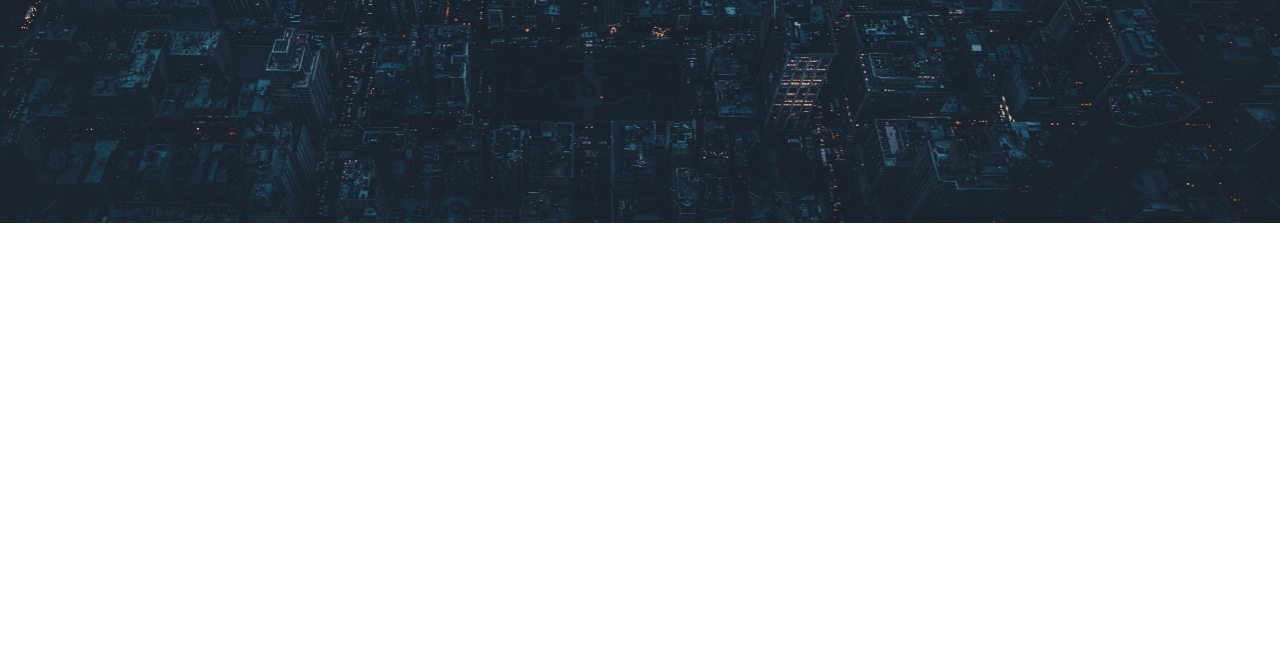
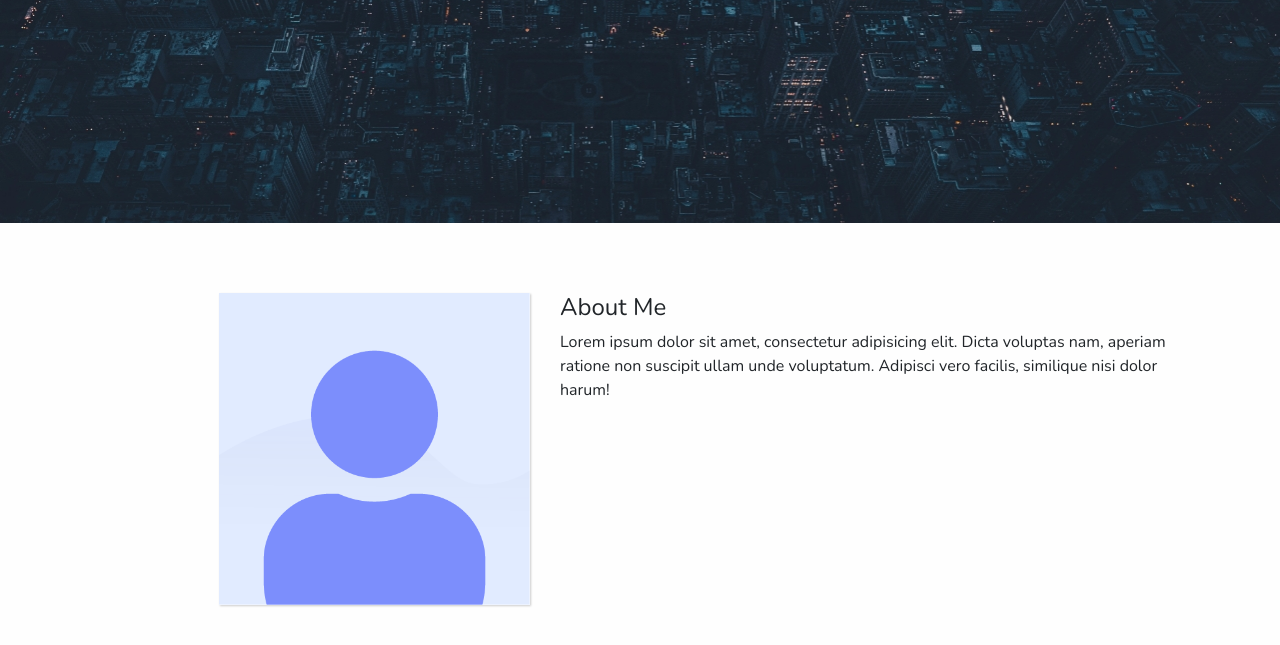
Before and after one commit to PunyaSaya19/PunyaSaya19.github.io, a plain HTML site: page index.html in a window 1280 px wide. Shown: the part 577-1222 px from the top of the page. Drawn offline with nearby package versions, Linux system fonts and the light colour scheme.

Commit message:
create about section

```diff
--- a/assets/css/style.css
+++ b/assets/css/style.css
@@ -21,6 +21,7 @@
   --font-blue : #1597E5;
   /* other */
   --section-min-height : 100vh;
+  --section-padding-top : 30px;
 }
 
 /* root mobile */
@@ -42,14 +43,21 @@
   box-sizing: border-box;
   font-weight: normal;
 }
+html {
+  overflow-x: hidden;
+}
 
 body {
+  width: 100%;
   background : var(--bg-white);
   min-height: 2000px;
   overflow-x: hidden;
 }
 section {
   min-height: var(--section-min-height);
+}
+section.section {
+  padding-top: var(--section-padding-top);
 }
 
 /* navbar */
@@ -181,8 +189,6 @@ section {
   color: #000;
   letter-spacing: .1rem;
 }
-
-
 #hero .hero_img {
   text-align: center;
   width: 50%;
@@ -204,6 +210,26 @@ section {
 }
 .hero_img .hero_sosmed a:hover i {
   transform: scale(1.2);
+}
+
+/* about */
+#about .about_img {
+  text-align: right;
+}
+#about .about_img img{
+  width : 70%;
+  height: 100%;
+  box-shadow: 1px 1px 2px rgba(0,0,0,.2);
+  position: relative;
+}
+#about .about_img #about_imgs::before {
+  content: "";
+  position: absolute;
+  width: 100%;
+  height: 100%;
+  background: green;
+  left: -20px;
+  top: -20px;
 }
 
 
--- a/assets/js/script.js
+++ b/assets/js/script.js
@@ -10,9 +10,11 @@ const allSection = document.querySelectorAll("section");
 
 // action
 window.addEventListener("DOMContentLoaded", () => {
-  if ((window.innerHeight > 850) && (window.innerWidth > 768)) {
-    document.documentElement.style.setProperty('--section-min-height', '600px');
-  }
+  // set section height
+  setSectionHeight()
+
+  // set padding top section
+  setSectionPadTop();
   // text typing
   const myText = new AutoTyping({
     id: 'hero_name',
@@ -45,3 +47,16 @@ menuLists.forEach((e) => {
     navLayer.classList.remove("layer_active");
   })
 })
+
+
+// function
+function setSectionHeight() {
+  if ((window.innerHeight > 850) && (window.innerWidth > 768)) {
+    document.documentElement.style.setProperty('--section-min-height', '600px');
+  }
+}
+
+function setSectionPadTop() {
+  const navHeight = navbar.clientHeight + 5;
+  document.documentElement.style.setProperty('--section-padding-top', `${navHeight}px`);
+}
--- a/index.html
+++ b/index.html
@@ -94,6 +94,25 @@
     </div>
   </section>
 
+  <!-- about -->
+  <section class="section" id="about">
+    <div class="container">
+      <div class="row">
+        <div class="col-md-5 col-sm-12 about_img">
+            <img src="assets/img/img1.png" alt="" id="about_imgs"/>
+        </div>
+        <div class="col-md-7 col-sm-12 about_info">
+          <h4>
+            About Me
+          </h4>
+          <p>
+            Lorem ipsum dolor sit amet, consectetur adipisicing elit. Dicta voluptas nam, aperiam ratione non suscipit ullam unde voluptatum. Adipisci vero facilis, similique nisi dolor harum!
+          </p>
+        </div>
+      </div>
+    </div>
+  </section>
+
   <script src="assets/js/jquery.min.js" type="text/javascript" charset="utf-8"></script>
   <script src="assets/js/bootstrap.bundle.min.js" type="text/javascript" charset="utf-8"></script>
   <script src="assets/plugin/autotyping/AutoTyping.min.js" type="text/javascript" charset="utf-8"></script>
```
